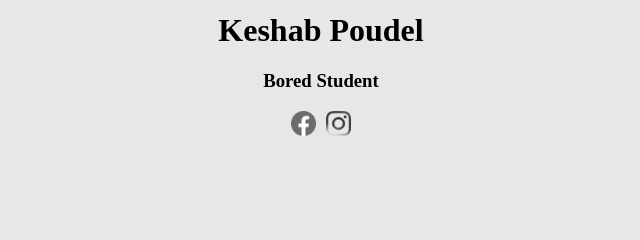
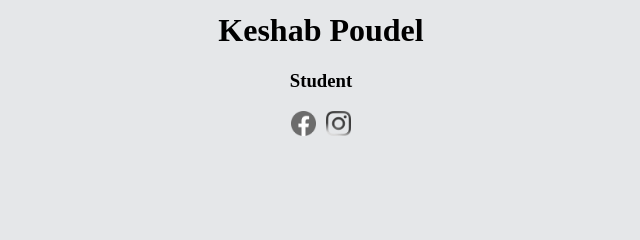
Before and after one commit to Ksav007/Ksav_Poudel, a plain HTML site: page index.html in a window 1280 px wide. Shown: the part 288-528 px from the top of the page, 319-959 px from the left. Drawn offline with Linux system fonts and the light colour scheme.

Commit message:
Update index.html

```diff
--- a/index.html
+++ b/index.html
@@ -28,7 +28,7 @@ Keshab Poudel
 <div class="name1">
 <h1>Keshab Poudel
   </h1>
-  <h3>Bored Student
+  <h3>Student
   </h3></div>
 
 <div class="center">
```
